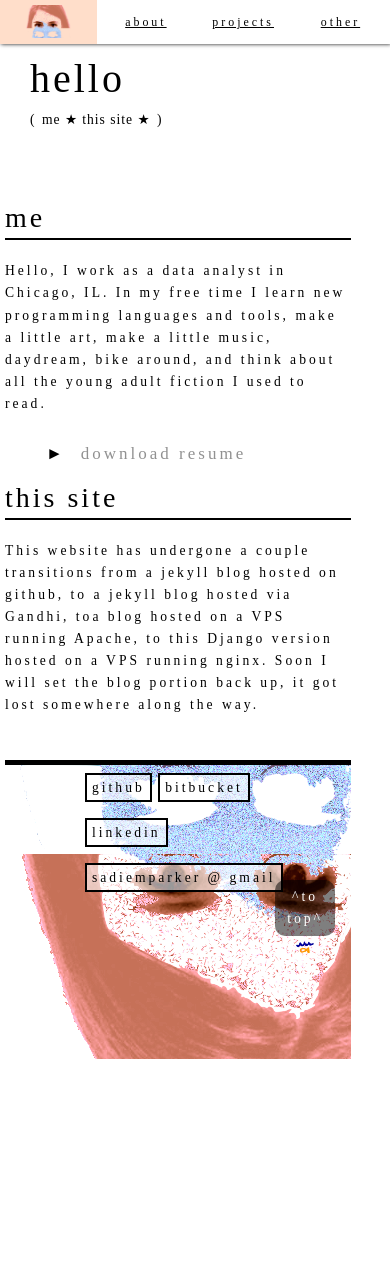
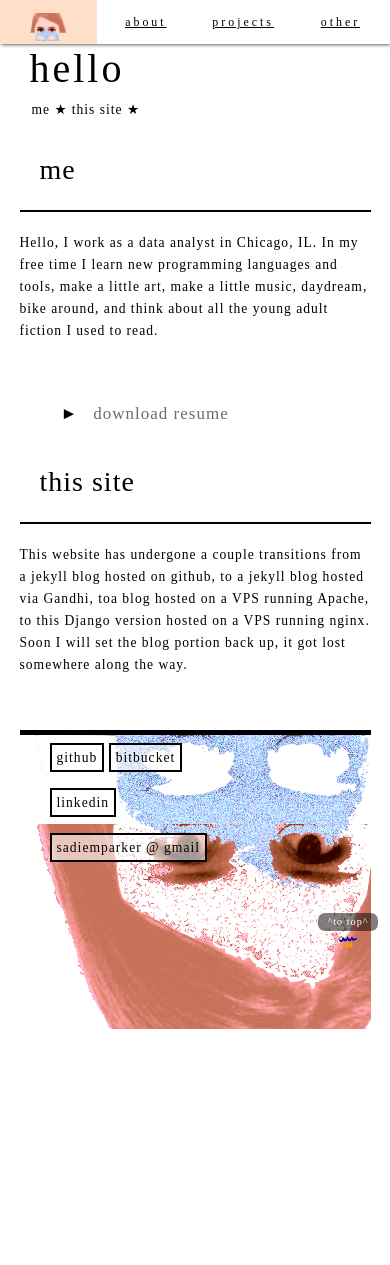
Before and after one commit to spacerest/sadies_site, a Django app: template templates/about.html in a window 390 px wide. After the commit the page ends 1029 px from the top, so only its background shows below. Run offline with Django 3.2, Linux system fonts and the light colour scheme; the template is opened without the code that fills it, so the values that code supplies are empty.

Commit message:
check browser grid support, mobile styling, model priorities

```diff
--- a/templates/about.html
+++ b/templates/about.html
@@ -11,7 +11,9 @@
 <p>Hello, I work as a data analyst in Chicago, IL. In my free time I learn new programming languages and tools, make a little art, make a little music, daydream, bike around, and think about all the young adult fiction I used to read.</p>
 </br>
 
+<div id="resume">
 	<a style="text-decoration: none;" class="expand-options-save save-button" href="{% static "/website/assets/images/parker_sadie_2017_resume.pdf" %}" download="parker_sadie_2017_resume.pdf">
+</div>
 										<span id="expand"><span class="icon side">&#9658;</span><span class="icon down">&#9660;</span>download resume</span>
 	</a>
 
--- a/templates/base.html
+++ b/templates/base.html
@@ -5,7 +5,7 @@
   <meta charset="utf-8">
   <meta http-equiv="X-UA-Compatible" content="IE=edge">
   <meta name="viewport" content="width=device-width, initial-scale=1">
-  <link rel="canonical" href="http://localhost:4000/">
+  <link rel="canonical" href="http://localhost:8000/">
   <link rel="alternate" type="application/rss+xml" title="Sadie Parker" href="/feed.xml">
   <link rel="apple-touch-icon" href="" />
   <link rel="icon" href=""/>
@@ -44,15 +44,17 @@
 	{% else %}
 <h2>hello</h2>
 {% endif %}
-<div class="subnav">( {% block subnav %}{% endblock %} )</div>
+<div class="subnav">{% block subnav %}{% endblock %}</div>
 </div>
 </header>
 
 
 <div class="content">
+	<div class="page-content">
   {% block content %}
       nothing here, check back tomorrow
   {% endblock %}
+	</div>
   </br>
 <div class="back-to-top" onclick=scrollToId('page-title')>
 		<p>^to top^</p>
@@ -61,11 +63,11 @@
 
 
 <footer style='background-repeat: no-repeat; background-image: url("{% static '/website/assets/images/upside_down.png' %}")'>
-  <div class="social-media">
+  <div class="social-media" id="social-links">
     <a target="_blank" href="http://github.com/spacerest">github</a>
     <a target="_blank" href=" http://bitbucket.com/spacerest">bitbucket</a></br>
 		<a target="_blank" href="https://www.linkedin.com/in/sadie-parker-70267b4b/">linkedin</a></br>
-		<div onclick="expandMail()" onmouseleave="hideMail()" class="email">
+		<div onclick="expandMail();" onmouseleave="hideMail()" class="email">
     <a >sadiemparker @ gmail</a>
         <ul class="reply-emails">webmail links:
 						            <li>
@@ -80,7 +82,7 @@
             </li>
             <li>
                 <p>
-                    <a href="https://mail.live.com/default.aspx?rru=compose&amp;to=sadiemparker%40gmail.com&amp;subject=An%20Interesting%20Offer%20For%20U&amp;" target="_blank" class="reply-email msmail"><img class="mail-icon" src="{% static '/website/assets/images/outlook.png' %}" />hotmail/outlook/live mail</a>
+                    <a href="https://mail.live.com/default.aspx?rru=compose&amp;to=sadiemparker%40gmail.com&amp;subject=An%20Interesting%20Offer%20For%20U&amp;" target="_blank" class="reply-email msmail"><img class="mail-icon" src="{% static '/website/assets/images/outlook.png' %}" />hotmail/outlook</a>
                 </p>
             </li>
             <li>
--- a/templates/index.html
+++ b/templates/index.html
@@ -5,6 +5,6 @@
 {% block page %}index{% endblock %}
 
   {% block content %}
-      welcome to this website!
+      welcome to this website! here you will find some general info <a href="/about/#me">about me</a>, my professional <a href="/about/#resume">resume</a> and some <a href="/projects/">projects</a> I've been working on. please get in touch with me via the below contact info.
 
   {% endblock %}
--- a/templates/projects.html
+++ b/templates/projects.html
@@ -17,8 +17,12 @@
 <div class="project">
 <ul>
 <li class="proj-title"><h4>{{ project.title }}</h4></li>
+{% if project.description %}
+<li class="descrip"><h4>{{ project.description }}</h4></li>
+{% endif %}
 {% if project.source_code %}
 <li class="sourcecode"><h4><a target="_blank" href="{{project.source_code}}">Source code</a></h4></li>
+
 {% endif %}
 </ul>
 <div class="info">
--- a/website/static/website/assets/css/main.css
+++ b/website/static/website/assets/css/main.css
@@ -64,8 +65,10 @@ a {
   grid-template-rows: repeat(100, 1%);
   grid-template-columns: repeat(100, 1%); }
 
+* {
+  box-sizing: border-box !important; }
+
 html {
-  box-sizing: border-box;
   font-weight: 500;
   font-size: 17px;
   letter-spacing: 3px;
@@ -84,23 +87,27 @@ html {
 .wrap {
   height: 100%;
   width: 100%;
-  margin: 0;
+  margin-left: 0;
   padding: 0;
   box-sizing: border-box; }
   .wrap .page {
     margin-left: 240px;
-    margin-right: 10vw;
+    margin-right: 5vw;
     display: inline-block;
     height: 100%; }
     @media screen and (max-width: 800px) {
       .wrap .page {
-        margin-left: 5px; } }
+        margin-left: 5vw; } }
     .wrap .page header {
       width: 100%; }
       .wrap .page header .header-wrap {
-        height: 10vh;
+        display: inline-block;
         margin: 10px;
         padding: 15px; }
+        @media screen and (max-width: 800px) {
+          .wrap .page header .header-wrap {
+            margin: 5px;
+            padding: 5px; } }
         .wrap .page header .header-wrap h2 {
           font-size: 40px; }
         @media screen and (max-width: 800px) {
@@ -109,7 +116,7 @@ html {
         .wrap .page header .header-wrap .subnav {
           margin-top: 10px;
           line-height: 34px;
-          display: block; }
+          display: inline-block; }
           .wrap .page header .header-wrap .subnav a {
             display: inline-block;
             padding: 2px; }
@@ -122,8 +129,13 @@ html {
               line-height: 17px;
               letter-spacing: 1px; } }
     .wrap .page .content {
+      letter-spacing: 1px;
+      line-height: 23.8px;
       width: 100%;
       margin-top: 40px; }
+      .wrap .page .content .page-content a {
+        color: blue;
+        text-decoration: underline; }
       .wrap .page .content h3 {
         font-size: 25.5px;
         margin-bottom: 20px; }
@@ -144,6 +156,11 @@ html {
         .wrap footer .social-media a:hover {
           background-color: #ffdeca;
           transition: .2s ease-in; }
+      @media screen and (max-width: 800px) {
+        .wrap footer .social-media {
+          font-size: 13.6px;
+          letter-spacing: 1px;
+          margin-left: 30px; } }
 
 nav {
   height: 100vh;
@@ -180,14 +197,12 @@ nav {
     grid-row-start: 1;
     grid-row-end: 26; }
     #top-nav .pretty:hover {
-      background-color: #ffdeca; }
-    #top-nav .pretty:hover {
-      transition: .3s ease-in;
-      color: red; }
+      background-color: #ffdeca;
+      transition: .3s ease-in; }
     #top-nav .pretty img {
       height: 16vh;
       max-width: 200px;
-      padding-top: 2vh; }
+      margin-top: 1vh; }
   #top-nav .about {
     grid-column-start: 1;
     grid-column-end: 101;
@@ -258,15 +284,19 @@ p {
 .sub-title {
   width: 100%;
   border-bottom: 2px solid black;
-  line-height: 80px; }
+  padding: 20px; }
   @media screen and (max-width: 800px) {
     .sub-title {
       line-height: 40px;
       font-size: 28px !important; } }
 
+@media screen and (max-width: 800px) {
+  #resume, #me {
+    margin-top: -70px;
+    padding-top: 50px; } }
+
 .projects {
-  display: inline-block;
-  padding: 15px; }
+  display: inline-block; }
   .projects .project {
     color: black;
     padding: 15px;
@@ -397,35 +423,38 @@ p {
     background-color: #cbd1d3;
     transition: .2s ease-in; }
 
-.expand-options {
+a.expand-options {
   display: inline-block;
   padding: 3px 6px;
+  color: #6b6b6b;
   color: #919191; }
-  .expand-options .icon {
+  a.expand-options .icon {
     margin-right: 15px;
     color: black; }
-  .expand-options:hover {
+  a.expand-options:hover {
     cursor: pointer;
     transition: .3s ease-in;
     color: black;
     background-color: #ebebeb; }
 
-.expand-options-save {
+a.expand-options-save {
   text-decoration: none;
   display: inline-block;
-  padding: 3px 6px;
   border: 1px solid white;
-  color: #919191; }
-  .expand-options-save .icon {
+  color: #6b6b6b !important; }
+  a.expand-options-save .icon {
     margin-right: 15px;
     color: black; }
-  .expand-options-save:hover {
+  a.expand-options-save:hover {
     cursor: pointer;
-    color: white;
+    color: white !important;
     background-color: #6b6b6b;
     transition: .2s ease-in; }
-    .expand-options-save:hover .icon {
-      color: rgba(100, 100, 100, 0.5); }
+    a.expand-options-save:hover .icon {
+      color: #cbd1d3 !important; }
+
+.expand-options-save {
+  padding: 3px 6px; }
 
 .save-button {
   padding: 15px;
@@ -476,7 +505,7 @@ p {
   display: block;
   position: fixed;
   bottom: -115px;
-  right: 55px;
+  right: 30px;
   z-index: 5;
   -webkit-transition-property: top, bottom;
   -webkit-transition-duration: 0.5s; }
@@ -495,9 +524,18 @@ p {
     display: inline; }
   @media screen and (max-width: 800px) {
     .back-to-top {
-      width: 60px; } }
+      width: 60px;
+      right: 12px; }
+      .back-to-top p {
+        font-size: 10.2px;
+        padding: 4px 3px;
+        line-height: 10.2px;
+        border-radius: 7px; } }
 
 .bot-show {
-  bottom: 15px; }
+  bottom: 11px; }
+  @media screen and (max-width: 800px) {
+    .bot-show {
+      bottom: 6px; } }
 
 /*# sourceMappingURL=main.css.map */
--- a/website/static/website/assets/css/main.scss
+++ b/website/static/website/assets/css/main.scss
@@ -24,7 +24,15 @@ $brightlight: rgba(259,222,202,1);
   @content;
   }
 }
+/* CLEARFIX */
 
+%clearfix {
+	&:after {
+		content: "";
+		display: table;
+		clear: both;
+	}
+}
 @mixin position-grid($start-col, $end-col, $start-row, $end-row) {
   grid-column-start: $start-col;
   grid-column-end: $end-col;
@@ -54,8 +62,11 @@ a {
   grid-template-rows: repeat(100, 1%);
   grid-template-columns: repeat(100, 1%);
 }
+
+* {
+  box-sizing: border-box!important;
+}
 html {
-  box-sizing: border-box;
   //font-family: "Courier New", sans-serif;
   font-weight: 500;
   font-size: $main-font-size;
@@ -73,23 +84,27 @@ html {
 .wrap {
   height: 100%;
   width: 100%;
-	margin: 0;
+	margin-left: 0;
 	padding: 0;
 	box-sizing: border-box;
   .page {
     margin-left: $nav-width + 40px;
-    margin-right: 10vw;
+    margin-right: 5vw;
     display: inline-block;
     height: 100%;
     @include media-query($on-palm) {
-			margin-left: 5px;
+			margin-left: 5vw;
     }
     header {
       width: 100%;
       .header-wrap {
-	height: 10vh;
-	margin: $spacing-unit*2;
-	padding: $spacing-unit * 3;
+				display: inline-block;
+				margin: $spacing-unit*2;
+				padding: $spacing-unit * 3;
+				@include media-query($on-palm) {
+					margin: $spacing-unit;
+					padding: $spacing-unit;
+				}
 	h2 {
           font-size: $header-font-size;
 	}
@@ -99,7 +114,7 @@ html {
 	.subnav {
 	   margin-top: 10px;
 		 line-height: $base-font-size*2;
-			display: block;
+		 display: inline-block;
            a {
              display: inline-block;
              padding: 2px;
@@ -117,6 +132,14 @@ html {
       }
     }
     .content {
+			letter-spacing: 1px;
+			line-height: $base-font-size*1.4;
+			.page-content {
+			a {
+				color: blue;
+				text-decoration: underline;
+			}
+			}
       width: 100%;
       margin-top: 40px;
       h3 {
@@ -144,8 +167,14 @@ html {
 	    transition: .2s ease-in;
 	  }
       	}
+	@include media-query($on-palm) {
+		font-size: $main-font-size*.8;
+		letter-spacing: 1px;
+		margin-left: 30px;
+	}
       }
   }
+
 }
 nav {
   height: 100vh;
@@ -186,16 +215,13 @@ nav {
   .pretty {
     &:hover {
       background-color: $brightlight;
+       transition: .3s ease-in;
     }
     @include position-grid(1,101,1,26);
-    &:hover {
-        transition: .3s ease-in;
-	color: red;
-    }
     img {
       height: 16vh;
       max-width: $nav-width;
-      padding-top: 2vh;
+			margin-top: 1vh;
     }
   }
   .about {
@@ -246,6 +272,21 @@ nav {
   }
 }
 
+@supports not (display: grid) {
+	.grid {
+		display: inline-block;
+	}
+	.pretty, .about, .work, .other {
+		max-width: 23vw;
+		display: inline-block;
+		float: left;
+    img {
+      height: $header-height*1.5;
+      padding-top: 5px;
+    }
+	}
+}
+
 p {
 	line-height: $base-font-size*1.3;
 }
@@ -265,16 +306,22 @@ h1 {
 .sub-title {
     width: 100%;
     border-bottom: 2px solid $font-color;
-    line-height: $header-font-size*2;
+		padding: 20px;
 		@include media-query($on-palm){
        line-height: $header-font-size;
        font-size: $header-font-size*.7!important;
 		}
   }
 
+#resume, #me {
+	@include media-query($on-palm){
+	margin-top: -70px;
+	padding-top: 50px;
+	}
+}
+
 .projects{
   display: inline-block;
-    padding: 15px;
     .project {
     	color: $font-color;
     	padding: 15px;
@@ -287,7 +334,6 @@ h1 {
     	  text-align: center;
     	}
 			.sourcecode {
-				margin-top: 15px!important;
 				a {
 					font-size: $base-font-size * .8;
 					font-weight: 100;
@@ -307,8 +353,6 @@ h1 {
 			}
 		}
         .descrip {
-					 background-color: rgba(60,60,60,1);
-					 color: $background-color;
            width: 100%;
            margin-bottom: 19px;
 					 border-radius: 7px;
@@ -432,9 +476,10 @@ h1 {
   }
 }
 
-.expand-options {
+a.expand-options {
   display: inline-block;
   padding: 3px 6px;
+	color: $grey-color-dark;
   .icon {
     margin-right: 15px;
     color: $text-color;
@@ -448,25 +493,28 @@ h1 {
   color: lighten($grey-color-dark,15%);
 }
 
-.expand-options-save {
+a.expand-options-save {
 	text-decoration: none;
   display: inline-block;
-  padding: 3px 6px;
 	border: 1px solid $background-color;
+	color: $grey-color-dark!important;
   .icon {
     margin-right: 15px;
     color: $text-color;
 	}
 	&:hover {
     cursor: pointer;
-    color: $background-color;
+    color: $background-color!important;
     background-color: $grey-color-dark;
 		transition: .2s ease-in;
 		.icon {
-			color: $highlight-color;
+			color: $highlight!important;
 		}
   }
-  color: lighten($grey-color-dark,15%);
+}
+
+.expand-options-save {
+  padding: 3px 6px;
 }
 
 
@@ -541,7 +589,7 @@ h1 {
 	display: block;
 	position: fixed;
 	bottom: -115px;
-	right: 55px;
+	right: 30px;
 	z-index: 5;
 	-webkit-transition-property: top, bottom;
 	-webkit-transition-duration: 0.5s;
@@ -564,9 +612,20 @@ h1 {
 	}
 	@include media-query($on-palm){
 		width: 60px;
+		right: 12px;
+
+		p {
+			font-size: $main-font-size*.6;
+			padding: 4px 3px;
+			line-height: $main-font-size*.6;
+			border-radius: 7px;
+		}
 	}
 }
 
 .bot-show {
-	bottom: 15px;
+	bottom: 11px;
+	@include media-query($on-palm) {
+		bottom: 6px;
+	}
 }
--- a/website/static/website/assets/scripts/app.js
+++ b/website/static/website/assets/scripts/app.js
@@ -7,7 +7,9 @@ function scrollToId(x){
 
 function expandMail() {
 	$(".reply-emails").animate({height:220},300);
-}
+	$('html, body').animate({
+		scrollTop: $(window).scrollTop() + 150}, 400);
+};
 
 function hideMail() {
 	$(".reply-emails").animate({height:0},200);
```
Also changed, not shown: other parts of website/static/website/assets/css/main.css (+17 -9 lines), readme.md, 6 other files.
